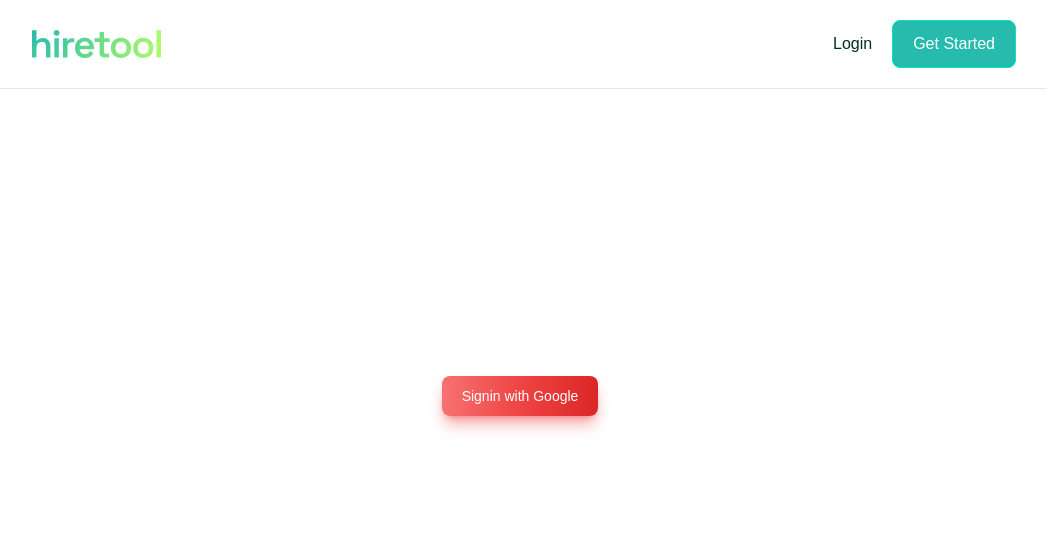
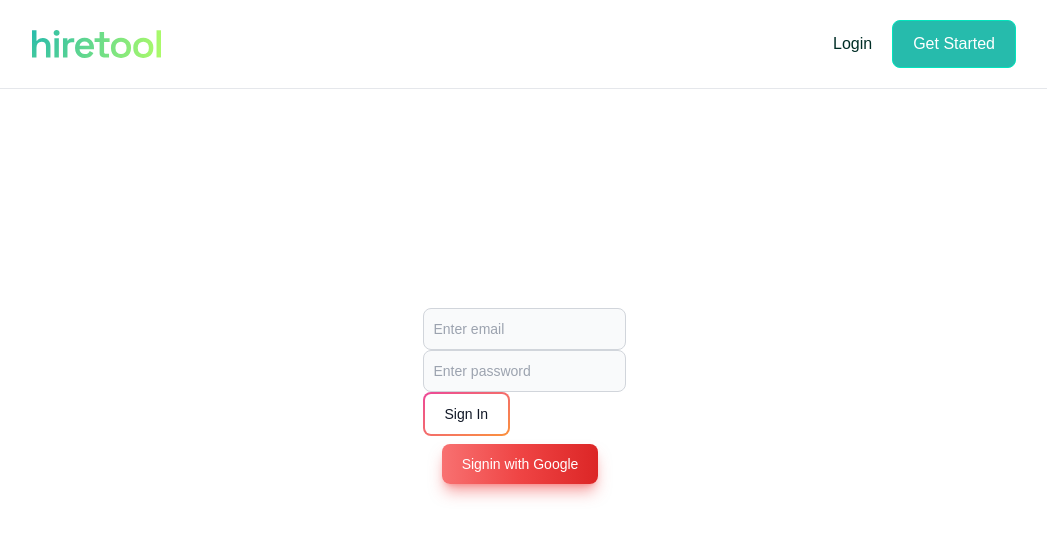
Before and after one commit to SadikHasanRafi/elegant-bd-jobs-client, a React (Vite) app: page /signup in a window 1280 px wide. Shown: the top 538 px of the page, without its empty margins (116-1163 px from the left). Built offline with nearby package versions, Linux system fonts and the light colour scheme.

Commit message:
sign up email pass and google added

```diff
--- a/src/Pages/SignUp/SignUp.jsx
+++ b/src/Pages/SignUp/SignUp.jsx
@@ -1,25 +1,46 @@
-import { GoogleAuthProvider, signInWithPopup } from "firebase/auth";
+import { GoogleAuthProvider, createUserWithEmailAndPassword, signInWithPopup } from "firebase/auth";
 import "react";
 import auth from "../../firebase/firebase.config";
-
+import { AuthUserRoleContext } from "../../Contexts/authUserRoleContext";
+import { useContext } from "react";
 
 const SignUp = () => {
   const provider = new GoogleAuthProvider();
+  const {setUser,user} = useContext(AuthUserRoleContext)
+
+  const handleSignInByEmailPassword = async (e) => {
+    e.preventDefault();
+    const email = e.target.email.value;
+    const password = e.target.password.value;
+
+    createUserWithEmailAndPassword(auth, email, password)
+    .then((userCredential) => {
+      setUser(userCredential.user)
+    })
+    .catch((error) => {
+      const errorMessage = error.message;
+      console.warn(errorMessage)
+    });
+
+    console.log(user)
+
+  };
 
   const handleSignInByGoogle = async () => {
     signInWithPopup(auth, provider)
       .then((result) => {
         const user = result.user;
-    console.log(user)
-  }).catch((error) => {
-    console.log(error)
+        console.log(user);
+      })
+      .catch((error) => {
+        console.log(error);
         // Handle Errors here.
         // const errorCode = error.code;
         const errorMessage = error.message;
-    console.log(errorMessage)
+        console.log(errorMessage);
         // The email of the user's account used.
         const email = error.customData.email;
-    console.log(email)
+        console.log(email);
         // The AuthCredential type that was used.
         // const credential = GoogleAuthProvider.credentialFromError(error);
         // ...
@@ -29,6 +50,13 @@
   };
   return (
     <div className="h-screen w-screen grid justify-items-center  place-content-center">
+
+      <form onSubmit={handleSignInByEmailPassword}>
+        <input name="email" type="email" className="bg-gray-50 border border-gray-300 text-gray-900 text-sm rounded-lg focus:ring-blue-500 focus:border-blue-500 block w-full p-2.5 dark:bg-gray-700 dark:border-gray-600 dark:placeholder-gray-400 dark:text-white dark:focus:ring-blue-500 dark:focus:border-blue-500" placeholder="Enter email" />
+        <input name="password" type="text" className="bg-gray-50 border border-gray-300 text-gray-900 text-sm rounded-lg focus:ring-blue-500 focus:border-blue-500 block w-full p-2.5 dark:bg-gray-700 dark:border-gray-600 dark:placeholder-gray-400 dark:text-white dark:focus:ring-blue-500 dark:focus:border-blue-500" placeholder="Enter password" />
+        <button type="submit" className="relative  inline-flex items-center justify-center p-0.5 mb-2 mr-2 overflow-hidden text-sm font-medium text-gray-900 rounded-lg group bg-gradient-to-br from-pink-500 to-orange-400 group-hover:from-pink-500 group-hover:to-orange-400 hover:text-white dark:text-white "><span className="relative px-5 py-2.5 transition-all ease-in duration-75 bg-white dark:bg-gray-900 rounded-md group-hover:bg-opacity-0">Sign In</span></button>
+      </form>
+
       <button
         type="button"
         className="text-white bg-gradient-to-r from-red-400 via-red-500 to-red-600 hover:bg-gradient-to-br  shadow-lg shadow-red-500/50 dark:shadow-lg dark:shadow-red-800/80 font-medium rounded-lg text-sm px-5 py-2.5 text-center mr-2 mb-2"
```
Lines whose indentation alone changed are shown as unchanged.
